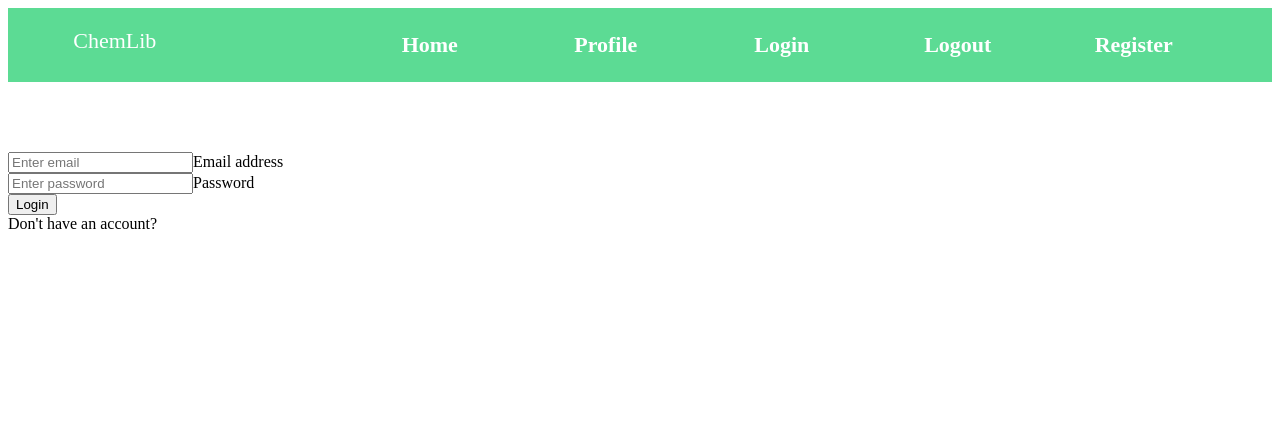
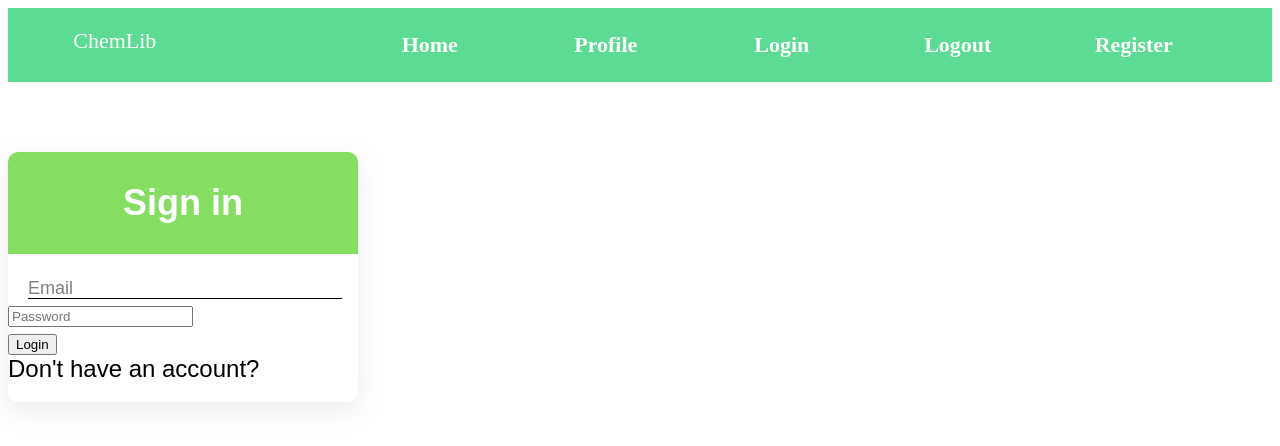
Before and after one commit to NixanV/ChemLibrary, a React (Create React App) app in the folder client/: page /login in a window 1280 px wide. Shown: the top 446 px of the page. Built offline with nearby package versions, Linux system fonts and the light colour scheme.

Commit message:
email in login form is stylized

```diff
--- a/client/src/components/Login/Login.js
+++ b/client/src/components/Login/Login.js
@@ -3,19 +3,21 @@ import style from "./login.module.css"
 export const Login = () => {
     return(
         <section className={style["wrapper"]}>
+            <div className={style["sign-in-table"]}>
+                <h2>Sign in</h2>
+            </div>
             <div className={style["form-wrapper"]}>
                 <form>
-                <div className={style["email-div"]}>
+                    <div className={style["email-div"]}>
+
                         <input
                             type="email"
                             id={style["login-email"]}
                             className={style["email-input"]}
                             name="email"
-                            placeholder="Enter email"
                             required
                             />
-
-                        <label className={style["form-label"]} htmlFor="email">Email address</label>
+                        <label htmlFor="email" className={style["email-label"]}>Email</label>
                     </div>
 
 
@@ -23,12 +25,11 @@ export const Login = () => {
                         <input
                             type="password"
                             id={style["login-password"]}
-                            placeholder="Enter password"
+                            placeholder="Password"
                             name="password"
                             required
                             />
 
-                        <label className={style["form-label"]} htmlFor="password">Password</label>
                     </div>
 
                     <div className="button-div">
--- a/client/src/components/Login/login.module.css
+++ b/client/src/components/Login/login.module.css
@@ -0,0 +1,65 @@
+.wrapper{
+    background-color: white;
+    border-radius: 10px;
+    box-shadow: rgba(149, 157, 165, 0.2) 0px 8px 24px;
+    width: 350px;
+    height: 250px;
+    font-size: 24px;
+    font-family: Arial, Helvetica, sans-serif;
+    display: flex;
+    flex-direction: column;
+}
+
+.sign-in-table{
+    display: flex;
+    justify-content: center;
+    background-color: #85dd62;
+    border-top-right-radius: 10px;
+    border-top-left-radius: 10px;
+    color: white;
+}
+
+
+.email-input{
+    width: 310px;
+    height: 22px;
+    border: 0;
+    border-bottom: 1px solid black;
+
+    outline: none;
+
+}
+
+.email-input::-moz-placeholder { /* Firefox 19+ */
+    color: black;
+    padding-left: 20px;
+    opacity: 0.8;
+}
+
+.email-label{
+    font-size: 18px;
+    position: absolute;
+    bottom: 0px;
+    left: 0px;
+    color: gray;
+}
+
+.email-div{
+    margin: 0 20px;
+    width: 310px;
+    position: relative;
+    padding: 15px 0 0 0;
+}
+
+.email-input:focus ~ .email-label{
+    position: absolute;
+    top: 0;
+    transition: 0.2s;
+    font-size: 12px;
+    font-weight: 700;
+    color:#85dd62;
+}
+
+.email-input:focus{
+    border-bottom: 1px solid #85dd62;
+}
```
